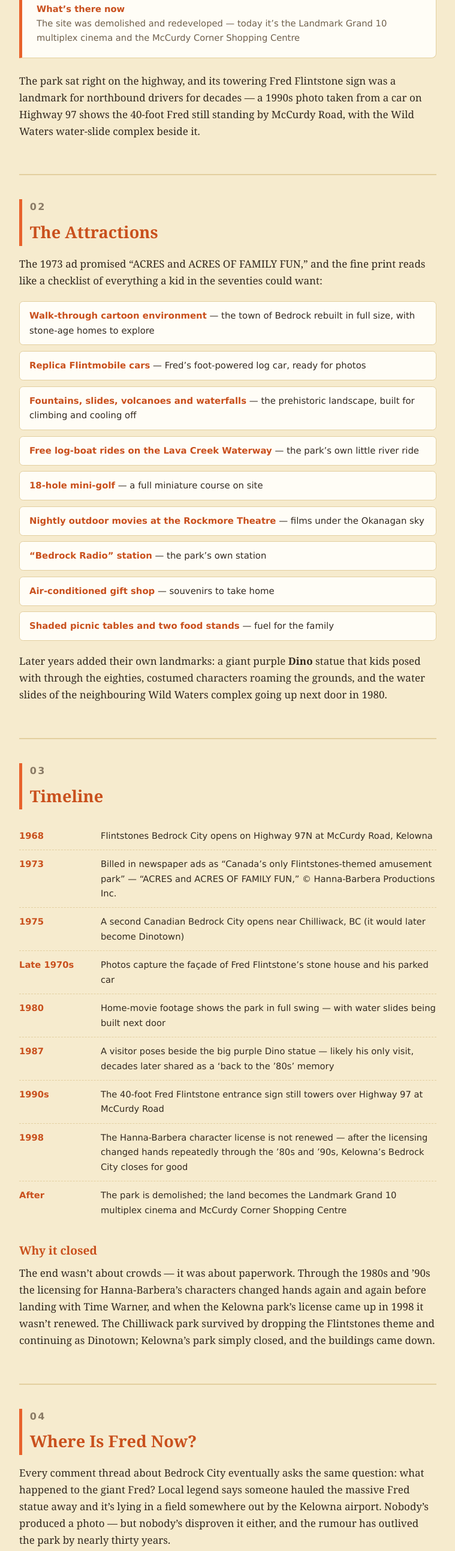
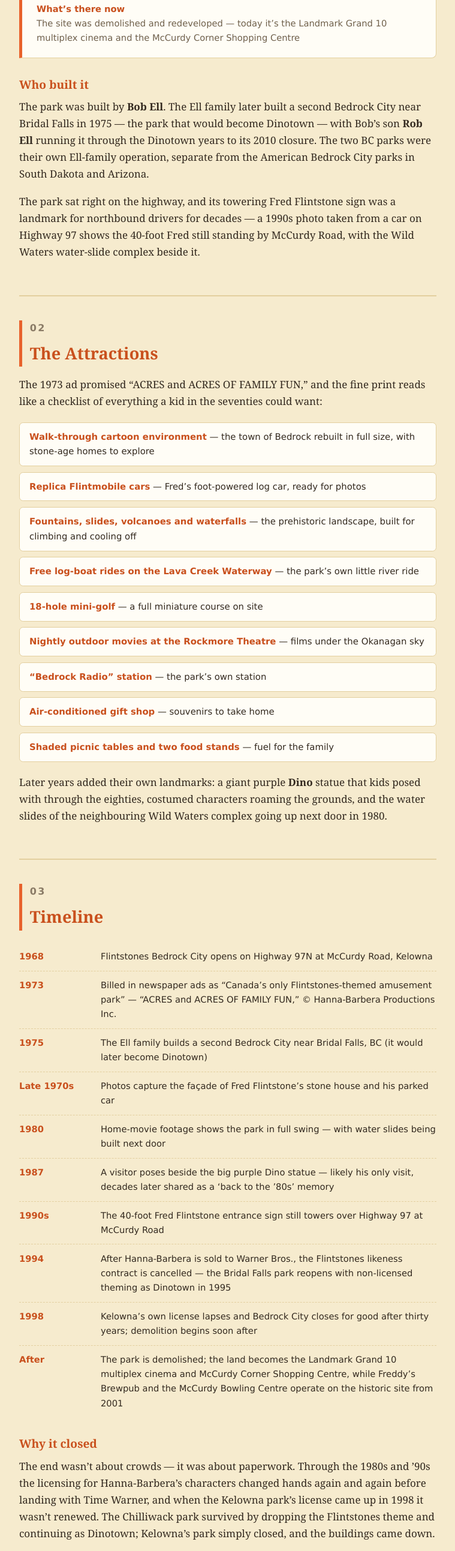
Before and after one commit to flintstonesbedrockcity-tribute/flintstonesbedrockcity-tribute.github.io, a plain HTML site: page index.html in a window 1280 px wide. Shown: the part 1775-4360 px from the top of the page at 60% size, without its empty margins (260-1019 px from the left). Drawn offline with Linux system fonts and the light colour scheme.

Commit message:
Add Ell family history and timeline updates

```diff
--- a/index.html
+++ b/index.html
@@ -143,6 +143,13 @@
     <dt>Branding</dt><dd>Licensed by Hanna-Barbera Productions Inc.</dd>
     <dt>What&rsquo;s there now</dt><dd>The site was demolished and redeveloped &mdash; today it&rsquo;s the Landmark Grand 10 multiplex cinema and the McCurdy Corner Shopping Centre</dd>
   </dl>
+  <h3>Who built it</h3>
+  <p>The park was built by <b>Bob Ell</b>. The Ell family later built a second
+  Bedrock City near Bridal Falls in 1975 &mdash; the park that would become
+  Dinotown &mdash; with Bob&rsquo;s son <b>Rob Ell</b> running it through the
+  Dinotown years to its 2010 closure. The two BC parks were their own
+  Ell-family operation, separate from the American Bedrock City parks in
+  South Dakota and Arizona.</p>
   <p>The park sat right on the highway, and its towering Fred Flintstone sign
   was a landmark for northbound drivers for decades &mdash; a 1990s photo
   taken from a car on Highway 97 shows the 40-foot Fred still standing by
@@ -176,13 +183,14 @@
   <ul class="timeline">
     <li><span class="yr">1968</span><span>Flintstones Bedrock City opens on Highway 97N at McCurdy Road, Kelowna</span></li>
     <li><span class="yr">1973</span><span>Billed in newspaper ads as &ldquo;Canada&rsquo;s only Flintstones-themed amusement park&rdquo; &mdash; &ldquo;ACRES and ACRES OF FAMILY FUN,&rdquo; &copy; Hanna-Barbera Productions Inc.</span></li>
-    <li><span class="yr">1975</span><span>A second Canadian Bedrock City opens near Chilliwack, BC (it would later become Dinotown)</span></li>
+    <li><span class="yr">1975</span><span>The Ell family builds a second Bedrock City near Bridal Falls, BC (it would later become Dinotown)</span></li>
     <li><span class="yr">Late 1970s</span><span>Photos capture the fa&ccedil;ade of Fred Flintstone&rsquo;s stone house and his parked car</span></li>
     <li><span class="yr">1980</span><span>Home-movie footage shows the park in full swing &mdash; with water slides being built next door</span></li>
     <li><span class="yr">1987</span><span>A visitor poses beside the big purple Dino statue &mdash; likely his only visit, decades later shared as a &lsquo;back to the &rsquo;80s&rsquo; memory</span></li>
     <li><span class="yr">1990s</span><span>The 40-foot Fred Flintstone entrance sign still towers over Highway 97 at McCurdy Road</span></li>
-    <li><span class="yr">1998</span><span>The Hanna-Barbera character license is not renewed &mdash; after the licensing changed hands repeatedly through the &rsquo;80s and &rsquo;90s, Kelowna&rsquo;s Bedrock City closes for good</span></li>
-    <li><span class="yr">After</span><span>The park is demolished; the land becomes the Landmark Grand 10 multiplex cinema and McCurdy Corner Shopping Centre</span></li>
+    <li><span class="yr">1994</span><span>After Hanna-Barbera is sold to Warner Bros., the Flintstones likeness contract is cancelled &mdash; the Bridal Falls park reopens with non-licensed theming as Dinotown in 1995</span></li>
+    <li><span class="yr">1998</span><span>Kelowna&rsquo;s own license lapses and Bedrock City closes for good after thirty years; demolition begins soon after</span></li>
+    <li><span class="yr">After</span><span>The park is demolished; the land becomes the Landmark Grand 10 multiplex cinema and McCurdy Corner Shopping Centre, while Freddy&rsquo;s Brewpub and the McCurdy Bowling Centre operate on the historic site from 2001</span></li>
   </ul>
   <h3>Why it closed</h3>
   <p>The end wasn&rsquo;t about crowds &mdash; it was about paperwork. Through
@@ -200,6 +208,10 @@
   Fred statue away and it&rsquo;s lying in a field somewhere out by the Kelowna
   airport. Nobody&rsquo;s produced a photo &mdash; but nobody&rsquo;s disproven
   it either, and the rumour has outlived the park by nearly thirty years.</p>
+  <p>And Fred was a landmark in more ways than one: the founder reportedly
+  classified the 40-foot plywood Fred as a &ldquo;lawn ornament&rdquo; to get
+  around signage restrictions &mdash; per a founder&rsquo;s-family interview
+  cited by GoKanagan.</p>
   <blockquote>
     &ldquo;Rumour has it that someone took the massive Fred statue and it&rsquo;s
     lying in a crop somewhere by the Kelowna airport.&rdquo;
@@ -336,6 +348,10 @@
     <li>YouTube &mdash; &ldquo;Abandoned theme park: Flintstone&rsquo;s Bedrock City in Kelowna, British Columbia circa 1980&rdquo; (1980 footage; Fred-statue airport rumour); &ldquo;Flinstones Bedrock City 1978&rdquo; (8mm home movies; licensing note)</li>
     <li>The Flintstones Wiki (Fandom) &mdash; the two Canadian Bedrock Cities; Kelowna closed 1998, demolished, replaced by the Landmark Grand 10 multiplex and strip mall; licensing changed hands repeatedly in the &rsquo;80s and &rsquo;90s</li>
     <li>Ontario Bakery (Kelowna local history) &mdash; open 1968&ndash;1998; Highway 97N and McCurdy Road; became McCurdy Corner Shopping Centre</li>
+    <li>Black Press archives &mdash; Burnaby Now, Aug 27, 2010 (&ldquo;City in talks with Dinotown&rdquo;): the Bridal Falls Bedrock City was launched in 1975 by Bob Ell; the 1994 Hanna-Barbera/Warner Bros. likeness contract cancellation &mdash; and the Agassiz-Harrison Observer, June 25, 2020: the Ell family &ldquo;had already built a Flintstones theme park in Kelowna&rdquo;</li>
+    <li>GoKanagan, Sept 18, 2026 (&ldquo;17 Okanagan Memories from the &rsquo;80s &amp; &rsquo;90s&rdquo;) &mdash; the 40-foot plywood Fred, the train, boat ride and mini-golf; the &ldquo;lawn ornament&rdquo; story from a founder&rsquo;s-family interview</li>
+    <li>RoadsideAmerica.com visitor tips &mdash; demolition beginning in 1998; the park&rsquo;s man-made hill</li>
+    <li>okanaganco.ca &mdash; Freddy&rsquo;s Brewpub and the McCurdy Bowling Centre on the historic Bedrock City site since 2001</li>
   </ul>
 </section>
 
```
